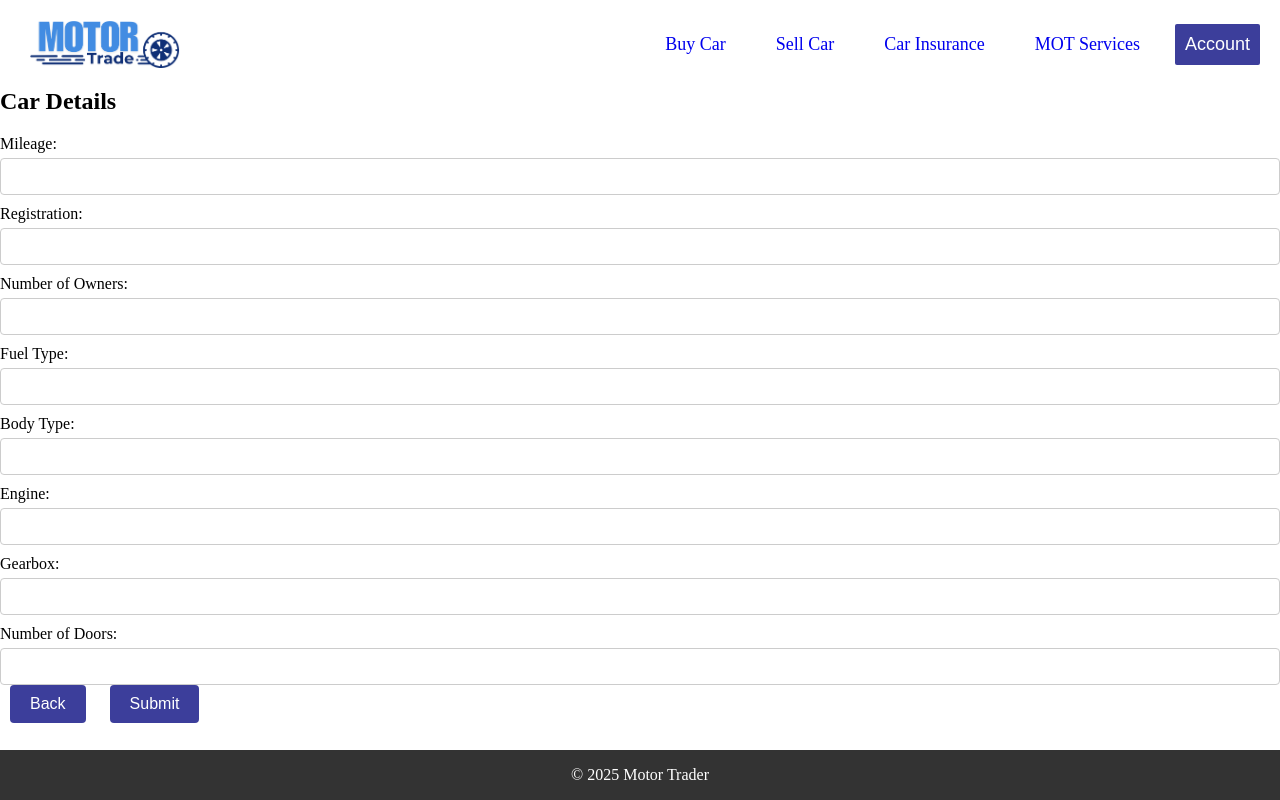
After one commit to StevenBasilious/motor-trader, a PHP site: page /car-details.html in a window 1280 px wide. The commit adds this page. Run offline with PHP 8.4, Linux system fonts and the light colour scheme.

Commit message:
Sell car pages created

```diff
--- /dev/null
+++ b/MotorTrader/car-details.html
@@ -0,0 +1,53 @@
+<!DOCTYPE html>
+<html lang="en">
+<head>
+    <title>Car Details - Motor Trader</title>
+    <meta charset="UTF-8">
+    <meta name="viewport" content="width=device-width, initial-scale=1.0">
+    <link rel="stylesheet" href="style.css">
+</head>
+<body>
+<div id="wrapper">
+    <header>
+        <nav class="navbar">
+            <a href="home.html" class="logo"><img src="Images/logo.png" alt="Logo" style="width: 150px;"></a>
+            <ul>
+                <li><a href="buy.html">Buy Car</a></li>
+                <li><a href="sell.html">Sell Car</a></li>
+                <li><a href="insurance.html">Car Insurance</a></li>
+                <li><a href="mot.html">MOT Services</a></li>
+                <button><a href="account.html">Account</a></button>
+            </ul>
+        </nav>
+    </header>
+    <main>
+        <section>
+            <h2>Car Details</h2>
+            <form id="carDetailsForm" action="submit.html">
+                <label for="carMileage">Mileage:</label>
+                <input type="number" id="carMileage" name="carMileage" required>
+                <label for="registration">Registration:</label>
+                <input type="text" id="registration" name="registration" required>
+                <label for="owners">Number of Owners:</label>
+                <input type="number" id="owners" name="owners" required>
+                <label for="fuelType">Fuel Type:</label>
+                <input type="text" id="fuelType" name="fuelType" required>
+                <label for="bodyType">Body Type:</label>
+                <input type="text" id="bodyType" name="bodyType" required>
+                <label for="engine">Engine:</label>
+                <input type="text" id="engine" name="engine" required>
+                <label for="gearbox">Gearbox:</label>
+                <input type="text" id="gearbox" name="gearbox" required>
+                <label for="doors">Number of Doors:</label>
+                <input type="number" id="doors" name="doors" required>
+                <button type="button" onclick="window.history.back()">Back</button>
+                <button type="submit">Submit</button>
+            </form>
+        </section>
+    </main>
+    <footer>
+        <p>&copy; 2025 Motor Trader</p>
+    </footer>
+</div>
+</body>
+</html>
--- a/MotorTrader/style.css
+++ b/MotorTrader/style.css
@@ -3,6 +3,7 @@
     padding: 0;
     box-sizing: border-box;
 }
+
 
 .navbar{
     display: flex;
@@ -42,6 +43,8 @@ button{
     margin-left: 10px;
     border-radius: 2px;
     border: 0;
+    color: #ffffff;
+    cursor: pointer;
 }
 
 button a{
@@ -51,3 +54,65 @@ button a{
 button a:hover {
     background-color: #9091ca;
 }
+
+/* Form styles */
+form {
+    margin-top: 20px;
+}
+
+fieldset {
+    border: 1px solid #ccc;
+    padding: 20px;
+    margin-bottom: 20px;
+}
+
+legend {
+    font-size: 1.2em;
+    font-weight: bold;
+}
+
+label {
+    display: block;
+    margin-top: 10px;
+}
+
+input[type="text"],
+input[type="number"],
+input[type="tel"],
+input[type="email"],
+textarea {
+    width: 100%;
+    padding: 10px;
+    margin-top: 5px;
+    border: 1px solid #ccc;
+    border-radius: 4px;
+}
+
+input[type="file"] {
+    padding: 10px;
+}
+
+button[type="submit"], button[type="button"] {
+    background-color: #3c3e9b;
+    color: #ffffff;
+    padding: 10px 20px;
+    border: none;
+    border-radius: 4px;
+    font-size: 16px;
+    cursor: pointer;
+    margin-right: 10px;
+}
+
+button[type="submit"]:hover, button[type="button"]:hover {
+    background-color: #9091ca;
+}
+
+footer {
+    background-color: #333;
+    color: #fff;
+    text-align: center;
+    padding: 1rem;
+    position: fixed;
+    width: 100%;
+    bottom: 0;
+}
```
Also changed, not shown: MotorTrader/car-description.html (added, +38 -0 lines), MotorTrader/find-car.html (added, +40 -0 lines), MotorTrader/sell.html (+11 -6 lines), MotorTrader/seller-details.html (added, +43 -0 lines), MotorTrader/submit.html (added, +35 -0 lines), MotorTrader/take-photos.html (added, +38 -0 lines).
